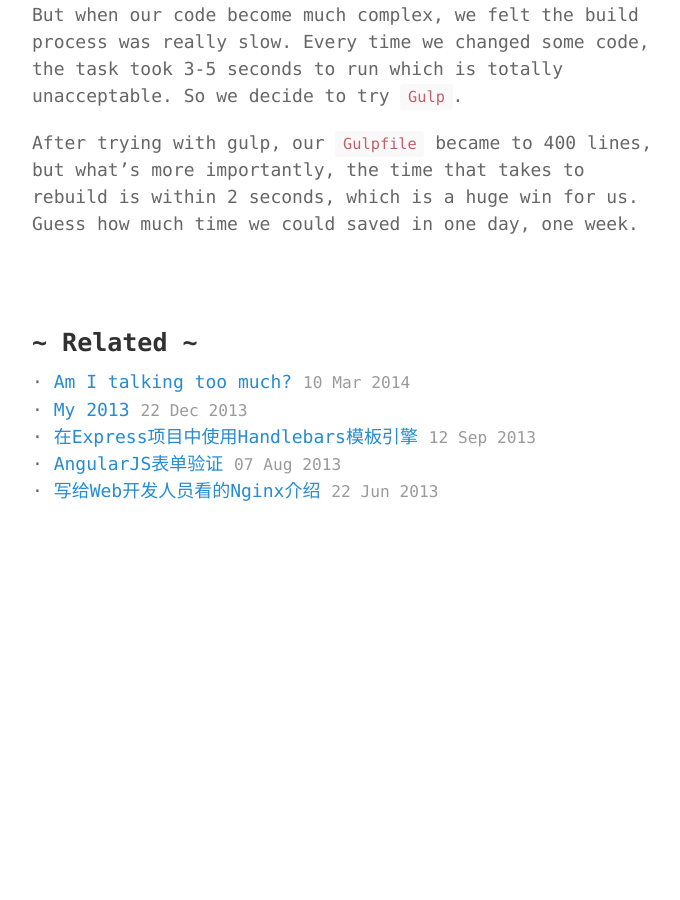
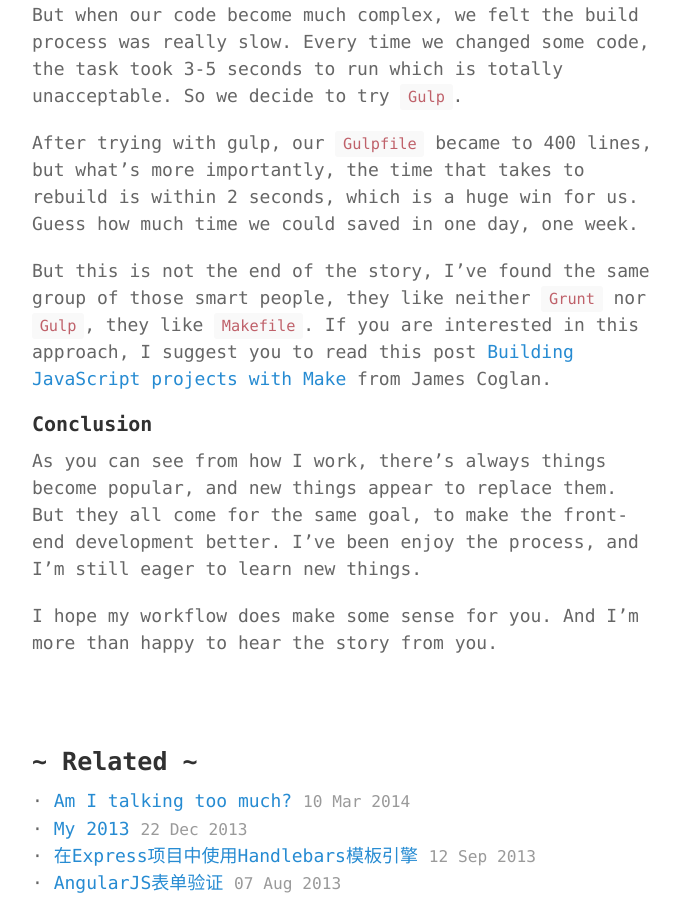
Before and after one commit to fraserxu/fraserxu.github.io, a Jekyll site: the page built from _posts/2014-07-09-My-Front-end-Development-Workflow.md, in a window 1280 px wide and 900 px high, scrolled down 4896 px. Shown: the whole window, without its empty margins (298-978 px from the left). Built offline with Jekyll 4.4.1, drawn with Linux system fonts in a browser that asks for light colours; Markdown is read by kramdown in place of the engine named in the settings; before the commit the page ends 5521 px from its top, so only the background shows below that.

Commit message:
update post

```diff
--- a/_posts/2014-07-09-My-Front-end-Development-Workflow.md
+++ b/_posts/2014-07-09-My-Front-end-Development-Workflow.md
@@ -83,3 +83,11 @@ We had a Grunt based angularjs application which has a lot of task need to be ru
 But when our code become much complex, we felt the build process was really slow. Every time we changed some code, the task took 3-5 seconds to run which is totally unacceptable. So we decide to try `Gulp`.
 
 After trying with gulp, our `Gulpfile` became to 400 lines, but what's more importantly, the time that takes to rebuild is within 2 seconds, which is a huge win for us. Guess how much time we could saved in one day, one week.
+
+But this is not the end of the story, I've found the same group of those smart people, they like neither `Grunt` nor `Gulp`, they like `Makefile`. If you are interested in this approach, I suggest you to read this post [Building JavaScript projects with Make](https://blog.jcoglan.com/2014/02/05/building-javascript-projects-with-make/) from James Coglan.
+
+#### Conclusion
+
+As you can see from how I work, there's always things become popular, and new things appear to replace them. But they all come for the same goal, to make the front-end development better. I've been enjoy the process, and I'm still eager to learn new things.
+
+I hope my workflow does make some sense for you. And I'm more than happy to hear the story from you.
```
